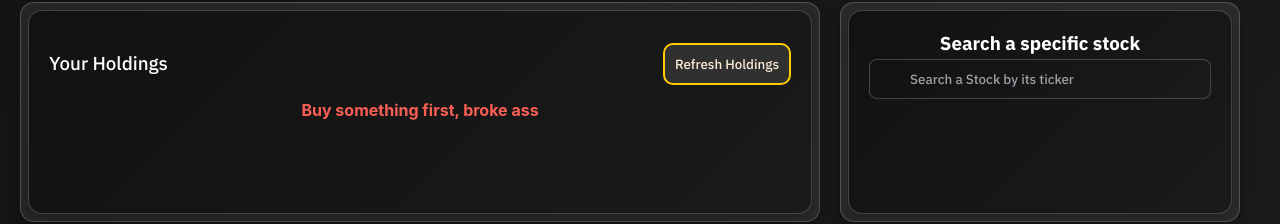
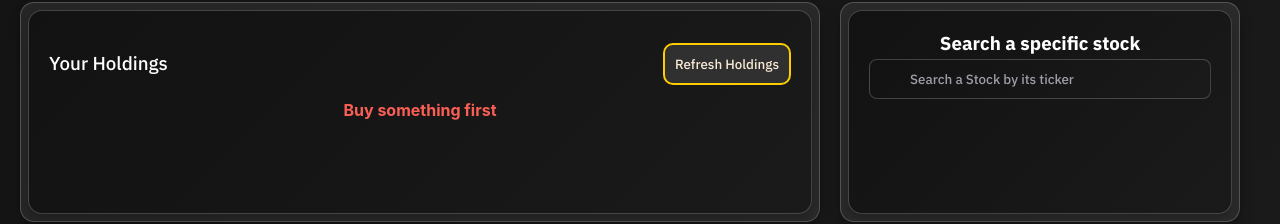
Before and after one commit to rk0604/SignalScout, a React (Vite) app in the folder frontend/: page /dashboard in a window 1280 px wide. Shown: the part 448-672 px from the top of the page. Built offline with nearby package versions, Linux system fonts and the light colour scheme.

Commit message:
final project demo video

```diff
--- a/frontend/src/components/portfolio_component/holdings.jsx
+++ b/frontend/src/components/portfolio_component/holdings.jsx
@@ -135,7 +135,7 @@ export function DisplayHoldings(){
                     </div>
                 ) : (
                     <div className="no-holdings">
-                        <h4>Buy something first, broke ass</h4>
+                        <h4>Buy something first</h4>
                     </div>
                 )}
             </div>
```
Also changed, not shown: 1 other file (tests, documents, lock files or other folders).
